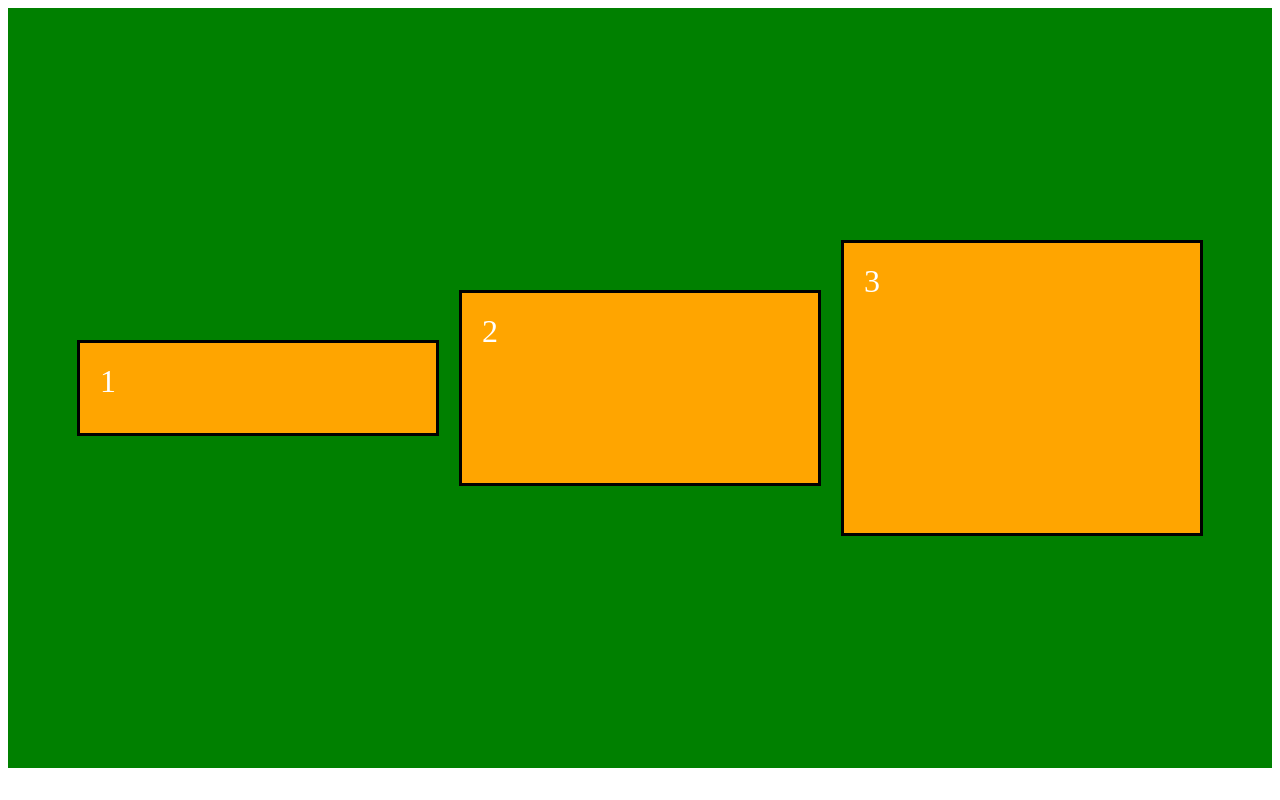
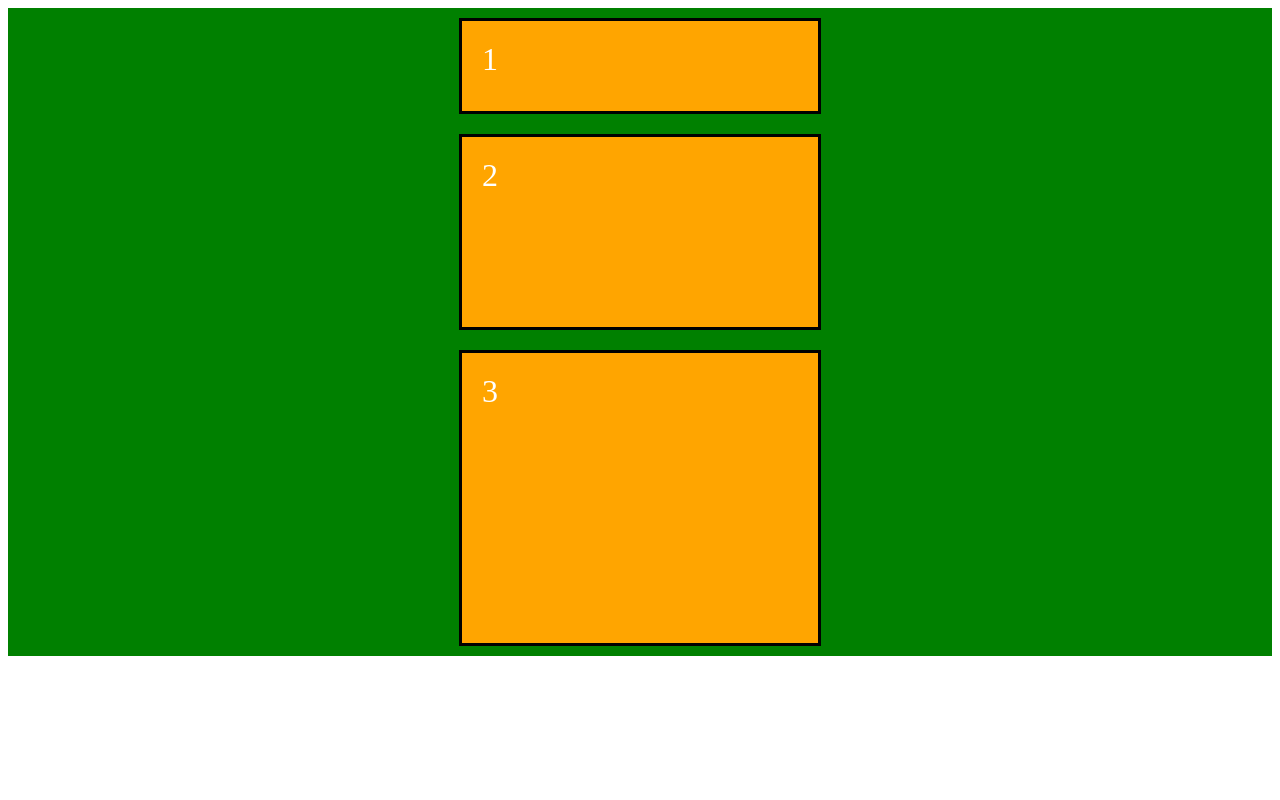
Before and after one commit to Yosef-Ali/css-flex-box, a plain HTML site: page index.html in a window 1280 px wide. Drawn offline with Linux system fonts and the light colour scheme.

Commit message:
all about flex-direction

```diff
--- a/index.html
+++ b/index.html
@@ -9,12 +9,10 @@
     .flexbox-container {
      display: flex; /* flex gives all the items equal height and layout on the main axis (horizontal) */
      background-color: green;
-     flex-wrap: wrap;
-     justify-content:center; /* align the items horizontaly */
-     align-items: center; /* flex-start gives the given height by default it is stretch and align the item vertical each other*/
+     flex-direction: column;
+     justify-content: center; /* it align the items verticaly */
+     align-items: center; /*it align column items to the center (not align-content) */
 
-     align-content: center; /* align-content align the items with in the container verticaly */
-     height: 95vh;
     }
     .flexbox-item {
       width: 25%;
```
